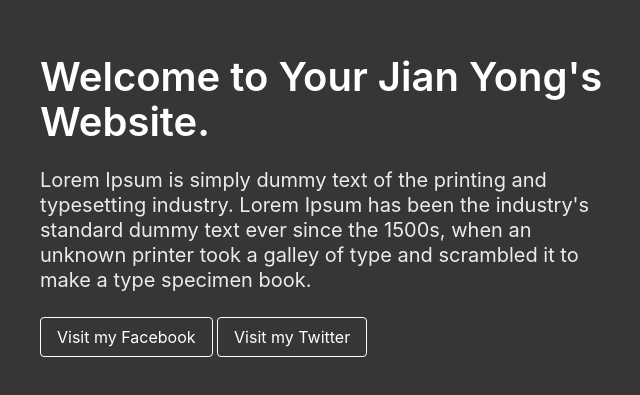
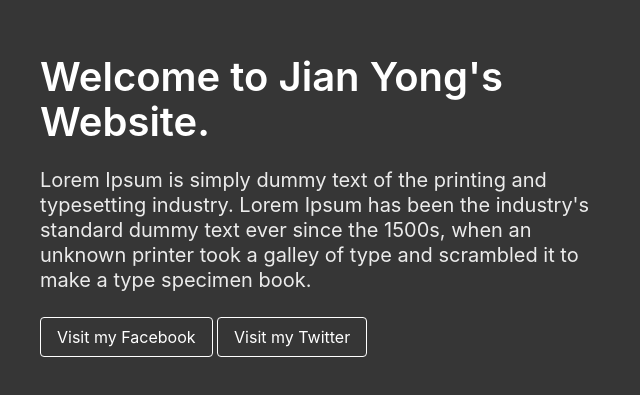
Before and after one commit to jianyong0929/jianyong.github.io, a plain HTML site: page index.html in a window 1280 px wide. Shown: the part 195-590 px from the top of the page, without its empty margins (318-958 px from the left). Drawn offline with nearby package versions, Linux system fonts and the light colour scheme.

Commit message:
Update index.html

```diff
--- a/index.html
+++ b/index.html
@@ -13,7 +13,7 @@
             <div class="columns is-vcentered is-centered">
                 <div class="column is-6">
                     <div class="block">
-                        <h1 class="title is-2">Welcome to Your Jian Yong's Website.</h1>
+                        <h1 class="title is-2">Welcome to Jian Yong's Website.</h1>
                     </div>
                     <div class="block">
                         <h2 class="subtitle">Lorem Ipsum is simply dummy text of the printing and typesetting industry. Lorem Ipsum has been the industry's standard dummy text ever since the 1500s, when an unknown printer took a galley of type and scrambled it to make a type specimen book.<br>
```
